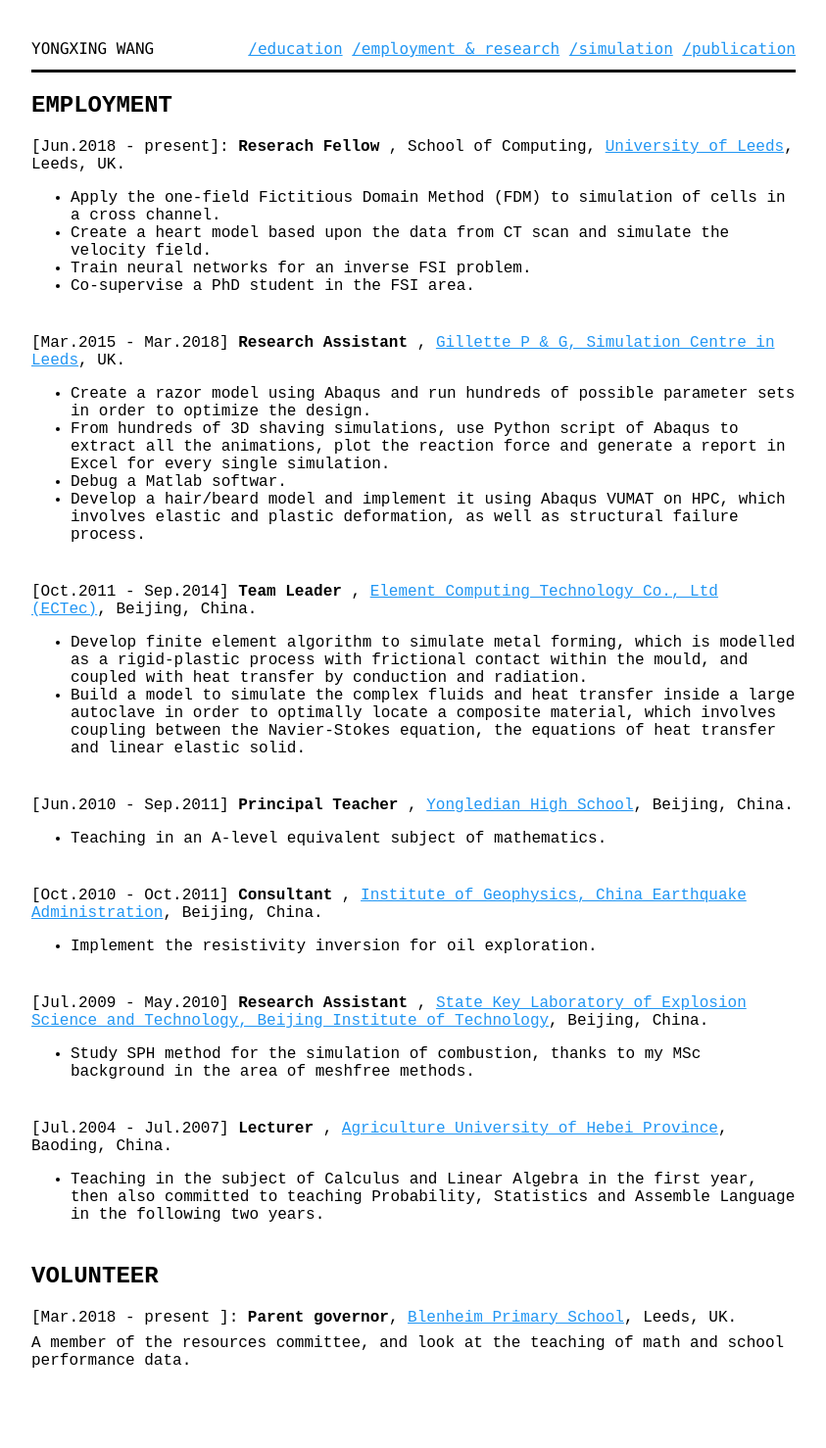
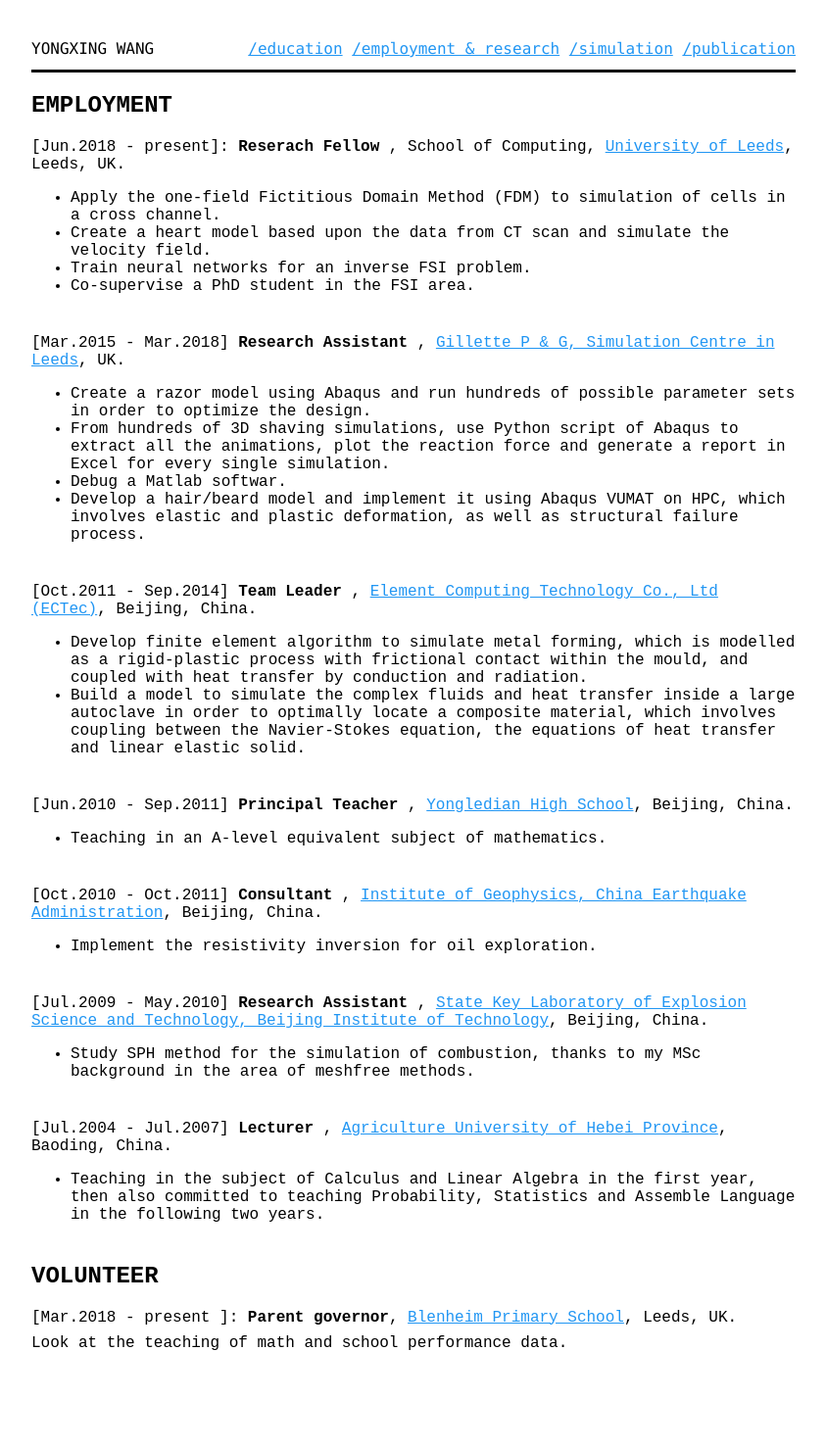
Before and after one commit to yongxingwang/yongxingwang.github.io, a Jekyll site: the page built from work.html, in a window 1280 px wide. Shown: the whole page at 98% size, without its empty margins (218-1061 px from the left). Built offline with Jekyll 4.4.1, drawn with Linux system fonts in a browser that asks for light colours.

Commit message:
Update work.html
www

```diff
--- a/work.html
+++ b/work.html
@@ -201,7 +201,7 @@ to physical and clinical problems, such as cell simulation and heart simulation.
     <section id="graph-benchmark">
         <header>[Mar.2018 - present ]: <strong> Parent governor</strong>, <a href="https://www.blenheimprimaryschool.com/" target="_blank">Blenheim Primary School</a>, Leeds, UK. </header>
         <p>
-          A member of the resources committee, and look at the teaching of math and school performance data.
+           Look at the teaching of math and school performance data.
         </p>
     </section>
 
```
